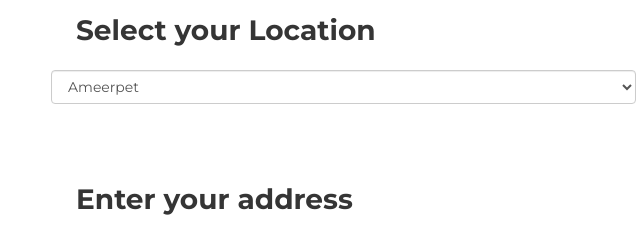
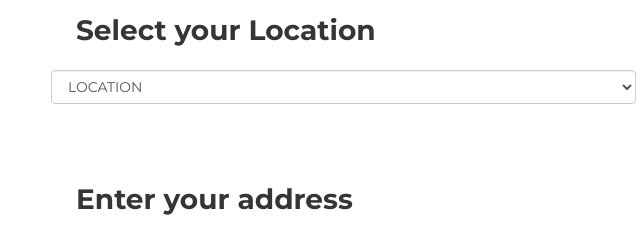
Before and after one commit to Chandu2355/MINIPROJECT, a website: page frontend/html/payment3.html in a window 1280 px wide. Shown: the part 311-547 px from the top of the page, 34-674 px from the left. Drawn offline with nearby package versions, Linux system fonts and the light colour scheme; files that its build step writes are made by us from their sources; no server answers; files whose address does not match are found by name.

Commit message:
changed dropdown options of last package

```diff
--- a/frontend/html/payment3.html
+++ b/frontend/html/payment3.html
@@ -126,6 +126,7 @@
                                         <div class="col-8">
                                       <div class="form-group bmd-form-group {color}">
                                     <select class="form-control mdb-select2" name="location">
+                                        <option selected>LOCATION</option>
                                         <option value="Ameerpet">Ameerpet</option>
                                         <option value="Alwal">Alwal</option>
                                         <option value="Balanagar">Balanagar</option>
```
